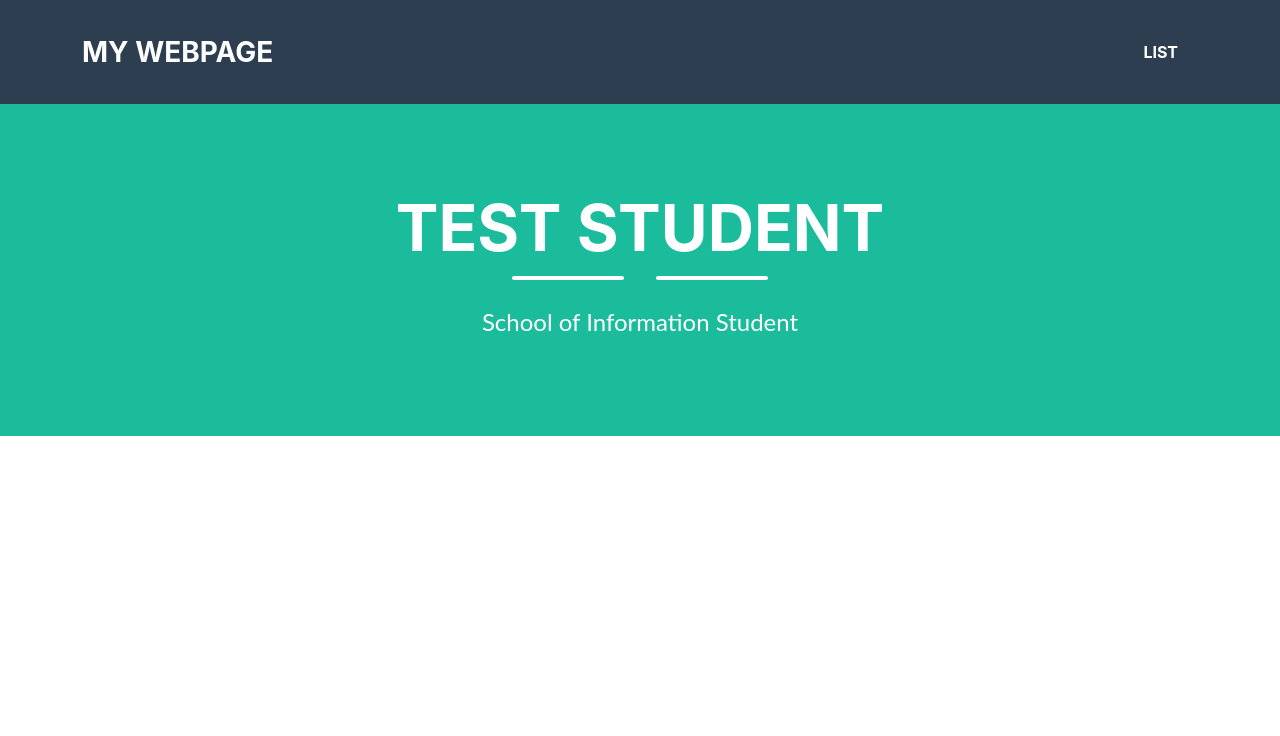
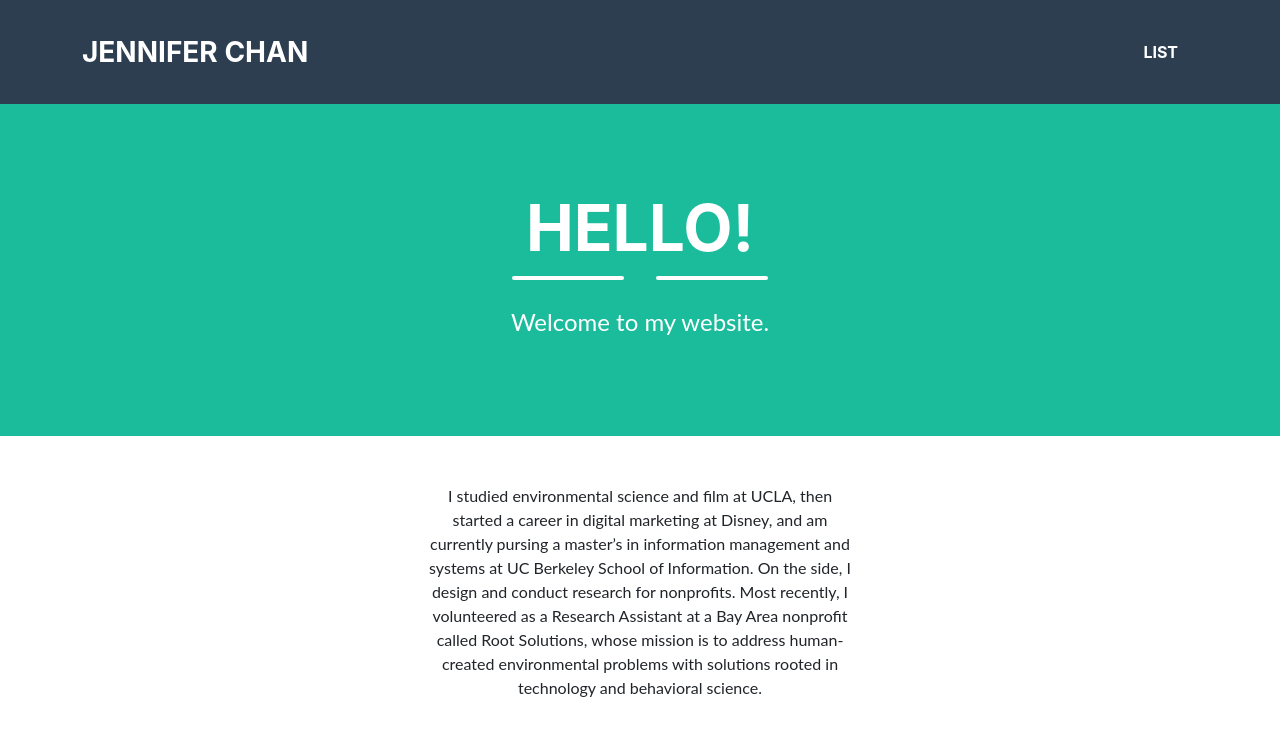
Before and after one commit to jennifermjchan/jennifermjchan.github.io, a plain HTML site: page index.html in a window 1280 px wide. Drawn offline with Linux system fonts and the light colour scheme.

Commit message:
edited text

```diff
--- a/index.html
+++ b/index.html
@@ -3,13 +3,13 @@
     <header>
         <link rel="stylesheet" href="style.css">
         <link rel="stylesheet" href="table_style.css">
-        <title>My Webpage Title</title>
+        <title>Jennifer Chan</title>
     </header>
     <body>
         <!---Navigation--->
         <nav class="navbar navbar-expand-lg bg-secondary text-uppercase fixed-top" id="mainNav">
             <div class="container">
-                <a class="navbar-brand" href="#page-top">My Webpage</a>
+                <a class="navbar-brand" href="#page-top">Jennifer Chan</a>
                 <button class="navbar-toggler text-uppercase font-weight-bold bg-primary text-white rounded" type="button" data-bs-toggle="collapse" data-bs-target="#navbarResponsive" aria-controls="navbarResponsive" aria-expanded="false" aria-label="Toggle navigation">
                     Menu
                     <i class="fas fa-bars"></i>
@@ -26,7 +26,7 @@
             <div class="container d-flex align-items-center flex-column">
 
                 <!-- Masthead Heading-->
-                <h1 class="masthead-heading text-uppercase mb-0">Test Student</h1>
+                <h1 class="masthead-heading text-uppercase mb-0">Hello!</h1>
                 <!-- Icon Divider-->
                 <div class="divider-custom divider-light">
                     <div class="divider-custom-line"></div>
@@ -35,13 +35,14 @@
                 </div>
                 <!-- Masthead Subheading-->
 
-                <p class="masthead-subheading font-weight-light mb-0">School of Information Student</p>
+                <p class="masthead-subheading font-weight-light mb-0">Welcome to my website.</p>
             </div>
         </header>
         <center>
             <br /><br />
             <div class="col-md-6 col-lg-4 mb-5">
-                <!-- put your bio paragraph here; remember to use the correct html tags -->
+                 <!-- put your bio paragraph here; remember to use the correct html tags -->
+                <p>I studied environmental science and film at UCLA, then started a career in digital marketing at Disney, and am currently pursing a master’s in information management and systems at UC Berkeley School of Information. On the side, I design and conduct research for nonprofits. Most recently, I volunteered as a Research Assistant at a Bay Area nonprofit called Root Solutions, whose mission is to address human-created environmental problems with solutions rooted in technology and behavioral science.</p>
 
             </div>
         </center>
```
